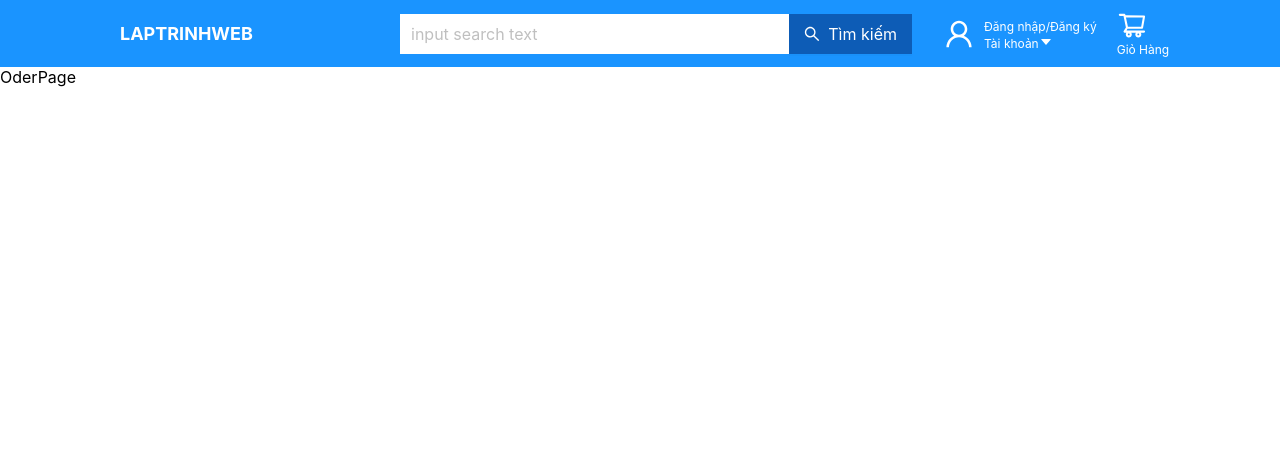
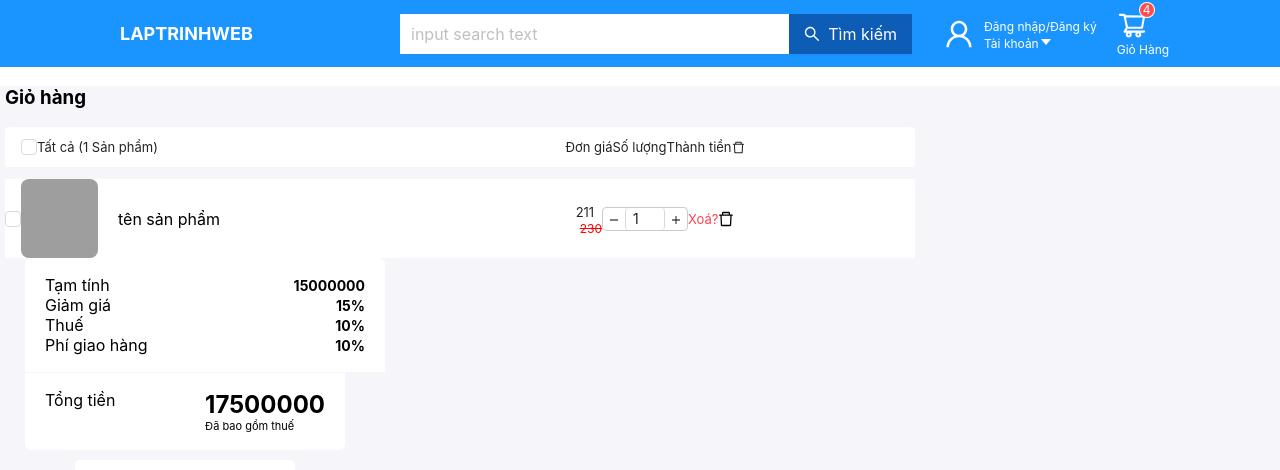
Before and after one commit to dungameo0204/websitebanhang-nhom10, a React (Create React App) app in the folder frontend/: page /order in a window 1280 px wide. Shown: the top 470 px of the page. Built offline with nearby package versions, Linux system fonts and the light colour scheme; grey boxes are pictures that could not be loaded.

Commit message:
update 22/12
-order page framework update

```diff
--- a/frontend/src/components/AdminProduct/AdminProduct.jsx
+++ b/frontend/src/components/AdminProduct/AdminProduct.jsx
@@ -265,7 +265,7 @@ const AdminProduct = () => {
     queryFn: fetchAllTypeProduct,
   });
 
-  const { isPending: isLoadingProducts, data: products } = queryProduct;
+  const { isLoading: isLoadingProducts, data: products } = queryProduct;
 
   /*--- Handle Drawer ---*/
 
@@ -437,13 +437,16 @@ const AdminProduct = () => {
     //   ),
   });
 
+  console.log("debug", typeProduct?.data?.data);
+
   /*--- Handle Column and Row of Table ---*/
   //Column Processing
   const columns = [
     {
       title: "Name",
       dataIndex: "name",
-      sorter: (a, b) => a.name.length - b.name.length,
+      sorter: (a, b) => a.name.localeCompare(b.name),
+      width: 500,
       ...getColumnSearchProps("name"),
     },
     {
@@ -480,26 +483,29 @@ const AdminProduct = () => {
       sorter: (a, b) => a.rating - b.rating,
       filters: [
         {
-          text: "> 4.7",
-          value: ">",
+          text: "0-1 sao",
+          value: "0-1",
         },
         {
-          text: "= 4.7",
-          value: "=",
+          text: "1-2 sao",
+          value: "1-2",
         },
         {
-          text: "< 4.7",
-          value: "<",
+          text: "2-3 sao",
+          value: "2-3",
+        },
+        {
+          text: "3-4 sao",
+          value: "3-4",
+        },
+        {
+          text: "4-5 sao",
+          value: "4-5",
         },
       ],
       onFilter: (value, record) => {
-        if (value === ">") {
-          return record.rating > 4.7;
-        } else if (value === "<") {
-          return record.rating < 4.7;
-        } else {
-          return record.rating == 4.7;
-        }
+        const [min, max] = value.split("-").map(Number); // Chia giá trị thành khoảng
+        return record.rating >= min && record.rating <= max; // Lọc trong khoảng
       },
     },
     {
@@ -510,7 +516,13 @@ const AdminProduct = () => {
     {
       title: "Type",
       dataIndex: "type",
-      ...getColumnSearchProps("type"),
+      filters: isLoadingProducts
+        ? []
+        : typeProduct?.data?.data?.map((typeName) => ({
+            text: typeName,
+            value: typeName,
+          })),
+      onFilter: (value, record) => record.type === value,
     },
     {
       title: "Action",
--- a/frontend/src/components/CardComponent/CardComponent.jsx
+++ b/frontend/src/components/CardComponent/CardComponent.jsx
@@ -29,7 +29,7 @@ const CardComponent = (props) => {
                 <span>| Đã bán {selled || 1000}+</span>
             </WrapperReportText>
             <WrapperPriceText>
-                <span style={{ marginRight: '8px' }}>{price.toLocaleString()}</span>
+                <span style={{ marginRight: '8px' }}>{price?.toLocaleString()}</span>
                 <WrapperDiscountText>
                     {- discount || -5} %
                 </WrapperDiscountText>
--- a/frontend/src/components/HeaderComponent/HeaderComponent.jsx
+++ b/frontend/src/components/HeaderComponent/HeaderComponent.jsx
@@ -1,11 +1,11 @@
-import { Button, Col, Flex, Popover, Row } from "antd";
+import { Badge, Button, Col, Flex, Popover, Row } from "antd";
 import React, { useState } from "react";
 import { useNavigate } from "react-router-dom";
 import { useDispatch, useSelector } from "react-redux";
 import {
   WrapperContentPopup,
   WrapperHeader,
-  WrapperHeaderAccout,
+  WrapperHeaderAccount,
   WrapperTextHeader,
   WrapperTextHeaderSmall,
 } from "./style";
@@ -74,7 +74,7 @@ const HeaderComponent = () => {
           style={{ display: "flex", gap: "20px", alignItems: "center" }}
         >
           <Loading isLoading={loading}>
-          <WrapperHeaderAccout>
+          <WrapperHeaderAccount>
             <UserOutlined style={{ fontSize: "30px" }} />
             {user?.name ? (
               <>
@@ -93,12 +93,14 @@ const HeaderComponent = () => {
                 </div>
               </div>
             )}
-          </WrapperHeaderAccout>
+          </WrapperHeaderAccount>
           </Loading>
-          <div>
-            <ShoppingCartOutlined
+          <div onClick={() => navigate("/order")} style={{ cursor: "pointer" }}>
+            <Badge count={4} size="small">
+              <ShoppingCartOutlined
               style={{ fontSize: "30px", color: "#fff " }}
-            />
+              />
+            </Badge>
             <WrapperTextHeaderSmall>Giỏ Hàng</WrapperTextHeaderSmall>
           </div>
         </Col>
--- a/frontend/src/components/HeaderComponent/style.js
+++ b/frontend/src/components/HeaderComponent/style.js
@@ -14,7 +14,7 @@ export const WrapperTextHeader = styled.span`
     font-weight: bold;
     text-align: left;
 `
-export const WrapperHeaderAccout = styled.div`
+export const WrapperHeaderAccount = styled.div`
     display: flex;
     align-items: center;
     color: #fff;
--- a/frontend/src/components/ProductDetailsComponent/style.js
+++ b/frontend/src/components/ProductDetailsComponent/style.js
@@ -69,10 +69,10 @@ export const WrapperQualityProduct = styled.div`
 
 export const WrapperInputNumber = styled(InputNumber)`
   &.ant-input-number.ant-input-number-sm {
-    width: 60px;
+    width: 40px;
     border-top: none;
     border-bottom: none;
-    &.ant-input-number-handler-wrap {
+    .ant-input-number-handler-wrap {
       display: none !important;
     }
   }
--- a/frontend/src/pages/OderPage/OderPage.jsx
+++ /dev/null
@@ -1,9 +0,0 @@
-import React from 'react'
-
-const OderPage = () => {
-    return (
-        <div>OderPage</div>
-    )
-}
-
-export default OderPage
--- /dev/null
+++ b/frontend/src/pages/OrderPage/OrderPage.jsx
@@ -0,0 +1,120 @@
+import { Checkbox } from 'antd';
+import React, { useState } from 'react';
+import ButtonComponent from '../../components/ButtonComponent/ButtonComponent';
+import { WrapperCountOrder,WrapperTotal, WrapperStyleHeader,WrapperPriceDiscount, WrapperInfo, WrapperItemOrder, WrapperLeft, WrapperRight, WrapperOrderItemImg, WrapperOrderItemInfo, WrapperOrderItemPrice, WrapperOrderItemTitle, WrapperListOrder, WrapperOrderTotal, WrapperOrderTotalContent, WrapperOrderTotalPrice } from './style';
+import { DeleteOutlined, MinusOutlined, PlusOutlined } from '@ant-design/icons';
+import { WrapperInputNumber } from '../../components/ProductDetailsComponent/style';
+import image from '../../assets/images/test.webp';
+
+const OrderPage = ({ count = 1 }) => {
+
+    const onChange = (e) => {}
+
+  const handleOnChangeCheckAll = () => {
+  };
+
+  const handleOnChangeCheck = (event) => {
+  };
+
+  return (
+    <div style={{ background: '#f5f5fa', width: '100%', height: '100vh' }}>
+      <div style={{ height: '100%', width: '1270px', margin: '0 auto' }}>
+        <h3>Giỏ hàng</h3>
+        <div style={{ display: 'flex', justifyContent: 'center' }}></div>
+        <WrapperLeft>
+          <WrapperStyleHeader>
+            <span style={{ display: 'inline-block', width: '390px' }}>
+              <Checkbox onChange={handleOnChangeCheckAll}></Checkbox>
+              <span>Tất cả ({count} Sản phẩm)</span>
+            </span>
+            <div
+              style={{
+                flex: 1,
+                display: 'flex',
+                alignItems: 'center',
+                justifyContent: 'center',
+              }}
+            >
+              <span>Đơn giá</span>
+              <span>Số lượng</span>
+              <span>Thành tiền</span>
+              <DeleteOutlined style={{ cursor: 'pointer' }} />
+            </div>
+          </WrapperStyleHeader>
+          <WrapperListOrder>
+              <WrapperItemOrder>
+                <div style={{width: '390px', display: 'flex', alignItems: 'center'}}>
+                    <Checkbox onChange={onChange}></Checkbox>
+                    <img src={image} alt="product" style={{width: '77px', height: '79px', objectFit: 'cover', borderRadius: '8px', marginRight: '20px'}} />
+                    <div>tên sản phẩm</div>
+                </div>
+                <div style={{flex: 1, display: 'flex', alignItems: 'center', justifyContent: 'center'}}>
+                    <span>
+                        <span style={{fontSize: '13px', color: '#242424'}}>211</span>
+                        <WrapperPriceDiscount>230</WrapperPriceDiscount>
+                    </span>
+                    <WrapperCountOrder>
+                        <button style={{border: 'none', background: 'transparent', cursor: 'pointer'}}>
+                            <MinusOutlined style={{color: '#000', fontSize:'10px'}}></MinusOutlined>
+                        </button>
+                        <WrapperInputNumber OnChange={onChange} value={count} defaultValue={1} size="small"></WrapperInputNumber>
+                        <button style={{border: 'none', background: 'transparent', cursor: 'pointer'}}>
+                            <PlusOutlined style={{color: '#000', fontSize:'10px'}}></PlusOutlined>
+                        </button>
+                    </WrapperCountOrder>
+                    <span style={{color: 'rgb(255,66,78)', fontSize: '13px'}}>Xoá?</span>
+                    <DeleteOutlined style={{cursor: 'pointer'}}></DeleteOutlined>
+                </div>
+                </WrapperItemOrder>
+            </WrapperListOrder>
+            </WrapperLeft>
+            <WrapperRight>
+              <div style={{width:'100%'}}>
+                <WrapperInfo>
+                    <div style={{display: 'flex', justifyContent: 'space-between', alignItems: 'center'}}>
+                        <span>Tạm tính</span>
+                        <span style={{color: '#000', fontSize: '14px', fontWeight: 'bold'}}>15000000</span>
+                    </div>
+                    <div style={{display: 'flex', justifyContent: 'space-between', alignItems: 'center'}}>
+                        <span>Giảm giá</span>
+                        <span style={{color: '#000', fontSize: '14px', fontWeight: 'bold'}}>15%</span>
+                    </div>
+                    <div style={{display: 'flex', justifyContent: 'space-between', alignItems: 'center'}}>
+                        <span>Thuế</span>
+                        <span style={{color: '#000', fontSize: '14px', fontWeight: 'bold'}}>10%</span>
+                    </div>
+                    <div style={{display: 'flex', justifyContent: 'space-between', alignItems: 'center'}}>
+                        <span>Phí giao hàng</span>
+                        <span style={{color: '#000', fontSize: '14px', fontWeight: 'bold'}}>10%</span>
+                    </div>
+                </WrapperInfo>
+                <WrapperTotal>
+                    <span>Tổng tiền</span>
+                    <span style = {{display: 'flex', flexDirection:'column'}}>
+                        <span style={{color: '#rgb(254,56,52)', fontSize: '24px', fontWeight: 'bold'}}>17500000</span>
+                        <span style={{color: '#000', fontSize: '11px'}}> Đã bao gồm thuế</span>
+                    </span>
+                </WrapperTotal>
+              </div>
+              <ButtonComponent
+                size={40}
+                styleButton={
+                    {
+                        background: '#rgb(255,57,69)',
+                        height: '48px',
+                        width: '220px',
+                        border: 'none',
+                        borderRadius: '4px'
+                    }
+                }
+                textButton={'Mua hàng'}
+                styleTextButton={{color:'#fff', fontSize: '15px', fontWeight: '700'}}
+              >
+              </ButtonComponent>
+            </WrapperRight>
+      </div>
+    </div>
+  );
+};
+
+export default OrderPage;
--- /dev/null
+++ b/frontend/src/pages/OrderPage/style.js
@@ -0,0 +1,122 @@
+import styled from "styled-components";
+
+export const WrapperCountOrder = styled.div`
+  display: flex;
+  align-items: center;
+  width: 84px;
+  border: 1px solid #ccc;
+  border-radius: 4px;
+`;
+
+export const WrapperStyleHeader = styled.div`
+  background: rgb(255,255,255);
+  padding: 9px 16px;
+  display: flex;
+  align-items: center;
+  span{
+    color: rgb(36,36,36);
+    font-weight: 400;
+    font-size: 13px;
+  }
+  border-radius: 4px;
+`;
+
+export const WrapperInfo = styled.div`
+  padding: 17px 20px;
+  border-bottom: 1px solid #f5f5f5;
+  background: #fff;
+  border-top-right-radius  : 6px;
+  border-top-left-radius : 6px;
+  width: 100%;
+`;
+
+export const WrapperItemOrder = styled.div`
+  display: flex;
+  align-items: center;
+  padding: 9px 16;
+  background: #fff;
+  margin-top: 12px;
+`;
+
+export const WrapperLeft = styled.div`
+  width: 910px;
+`;
+
+export const WrapperRight = styled.div`
+  width: 320px;
+  margin-left: 20px;
+  display: flex;
+  flex-direction: column;
+  gap: 10px;
+  align-items: center;
+`;
+
+export const WrapperOrderItemImg = styled.img`
+  width: 80px;
+  height: 80px;
+  object-fit: cover;
+  border-radius: 8px;
+  margin-right: 20px;
+`;
+
+export const WrapperOrderItemInfo = styled.div`
+  flex: 1;
+  display: flex;
+  flex-direction: column;
+  gap: 10px;
+`;
+
+export const WrapperOrderItemPrice = styled.div`
+  font-weight: bold;
+  color: #333;
+`;
+
+export const WrapperOrderItemTitle = styled.div`
+  font-size: 16px;
+  font-weight: bold;
+  color: #333;
+`;
+
+export const WrapperListOrder = styled.div`
+  display: flex;
+  flex-direction: column;
+  gap: 20px;
+`;
+
+export const WrapperOrderTotal = styled.div`
+  display: flex;
+  justify-content: space-between;
+  align-items: center;
+  padding: 20px 0;
+  border-top: 1px solid #ddd;
+  margin-top: 20px;
+`;
+
+export const WrapperOrderTotalContent = styled.div`
+  display: flex;
+  align-items: center;
+  gap: 10px;
+`;
+
+export const WrapperOrderTotalPrice = styled.div`
+  font-size: 20px;
+  font-weight: bold;
+  color: #333;
+`;
+
+export const WrapperPriceDiscount = styled.div`
+  font-size: 12px;
+  color: red;
+  text-decoration: line-through;
+  margin-left: 4px;
+`;
+
+export const WrapperTotal = styled.div`
+  display: flex;
+  justify-content: space-between;
+  align-items: flex-start;
+  padding: 17px 20px;
+  background: #fff;
+  border-bottom-right-radius  : 6px;
+  border-bottom-left-radius : 6px;
+`;
--- a/frontend/src/routes/index.js
+++ b/frontend/src/routes/index.js
@@ -1,8 +1,7 @@
 import AdminPage from "../pages/AdminPage/AdminPage";
 import HomePage from "../pages/HomePage/HomePage";
 import NotFoundPage from "../pages/NotFoundPage/NotFoundPage";
-import OderPage from "../pages/OderPage/OderPage";
-import ProductDetailsPage from "../pages/ProductDetailPage/ProductDetailPage";
+import OrderPage from "../pages/OrderPage/OrderPage";
 import ProductsPage from "../pages/ProductsPage/ProductsPage";
 import ProfilePage from "../pages/ProfilePage/ProfilePage";
 import SignInPage from "../pages/SignInPage/SignInPage";
@@ -18,7 +17,7 @@ export const routes = [
   },
   {
     path: "/order",
-    page: OderPage,
+    page: OrderPage,
     isShowHeader: true,
   },
   {
```
Also changed, not shown: frontend/src/pages/ProductDetailPage/ProductDetailPage.jsx (+4 -4 lines), 1 other file (tests, documents, lock files or other folders).
